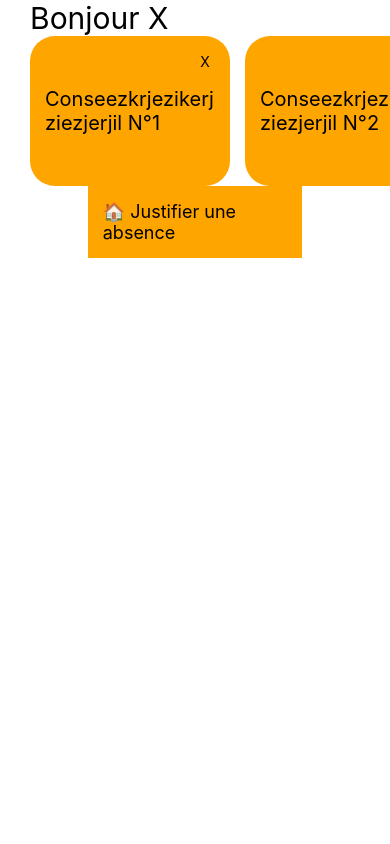
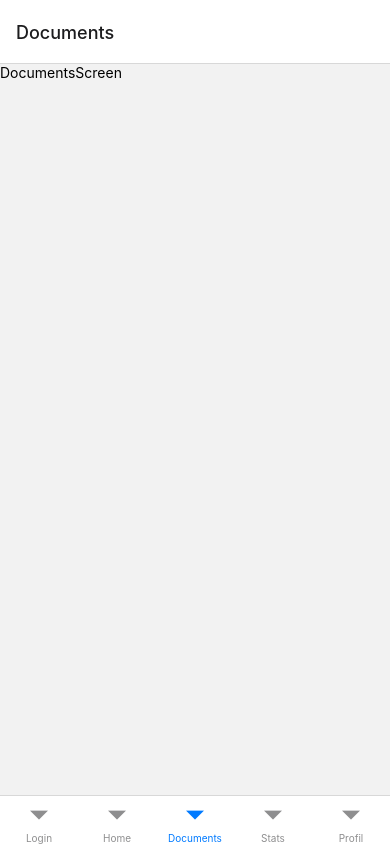
Before and after one commit to Kaishiro63/app-edusign, a React Native app in the folder Front/: screen /Documents in a window 390 px wide. Built offline with nearby package versions, Linux system fonts and the light colour scheme.

Commit message:
init mainTabBar

```diff
--- a/Front/App.js
+++ b/Front/App.js
@@ -14,6 +14,7 @@ import LoginScreen from "./src/screens/LoginScreen";
 import { Provider } from "react-redux";
 import { configureStore } from "@reduxjs/toolkit";
 import user from "./reducers/user";
+import MainTabBar from "./src/components/MainTabBar";
 
 const store = configureStore({
   reducer: { user },
@@ -61,7 +62,8 @@ export default function App() {
     <Provider store={store}>
       <NavigationContainer>
         <Stack.Navigator screenOptions={{ headerShown: false }}>
-          {/* <Stack.Screen name="Login" component={loginScreen} /> */}
+          <Stack.Screen name="MainTab" component={MainTabBar} />
+          <Stack.Screen name="Login" component={LoginScreen} />
           <Stack.Screen name="Home" component={HomeScreen} />
           <Stack.Screen name="TabNavigator" component={TabNavigator} />
         </Stack.Navigator>
--- /dev/null
+++ b/Front/src/components/MainTabBar.jsx
@@ -0,0 +1,23 @@
+import { createBottomTabNavigator } from "@react-navigation/bottom-tabs";
+import LoginScreen from "../screens/LoginScreen";
+import HomeScreen from "../screens/HomeScreen";
+import DocumentsScreen from "../screens/DocumentsScreen";
+import StatsScreen from "../screens/StatsScreen";
+import ProfilScreen from "../screens/ProfilScreen";
+
+const Tab = createBottomTabNavigator();
+
+const MainTabBar = () => {
+    return (
+        <Tab.Navigator>
+            <Tab.Screen name="Login" component={LoginScreen} />
+            <Tab.Screen name="Home" component={HomeScreen} />
+            <Tab.Screen name="Documents" component={DocumentsScreen} />
+            <Tab.Screen name="Stats" component={StatsScreen} />
+            <Tab.Screen name="Profil" component={ProfilScreen} />
+
+        </Tab.Navigator>
+    );
+}
+
+export default MainTabBar;
--- a/Front/src/screens/documentsScreen.jsx
+++ b/Front/src/screens/documentsScreen.jsx
@@ -0,0 +1,11 @@
+import { View, Text } from "react-native";
+
+const DocumentsScreen = () => {
+    return (
+        <View>
+            <Text>DocumentsScreen</Text>
+        </View>
+    );
+}
+
+export default DocumentsScreen;
--- a/Front/src/screens/loginScreen.jsx
+++ b/Front/src/screens/loginScreen.jsx
@@ -3,7 +3,7 @@ import { StyleSheet, Text, View, Image, TextInput, TouchableOpacity, KeyboardAvo
 import Swiper from "react-native-web-swiper";
 import FontAwesome from "react-native-vector-icons/FontAwesome";
 
-function loginScreen({ navigation }) {
+function LoginScreen({ navigation }) {
     const [email, setEmail] = useState('');
     const [password, setPassword] = useState('');
     const [showPassword, setShowPassword] = useState(false);
@@ -172,4 +172,4 @@ const styles = StyleSheet.create({
     },
 });
 
-export default loginScreen;
+export default LoginScreen;
--- a/Front/src/screens/profilScreen.jsx
+++ b/Front/src/screens/profilScreen.jsx
@@ -0,0 +1,11 @@
+import { View, Text } from "react-native";
+
+const ProfilScreen = () => {
+    return (
+        <View>
+            <Text>ProfilScreen</Text>
+        </View>
+    );
+}
+
+export default ProfilScreen;
--- a/Front/src/screens/statsScreen.jsx
+++ b/Front/src/screens/statsScreen.jsx
@@ -0,0 +1,11 @@
+import { View, Text } from "react-native";
+
+const StatsScreen = () => {
+    return (
+        <View>
+            <Text>StatsScreen</Text>
+        </View>
+    );
+}
+
+export default StatsScreen;
```
Also changed, not shown: 2 other files (tests, documents, lock files or other folders).
